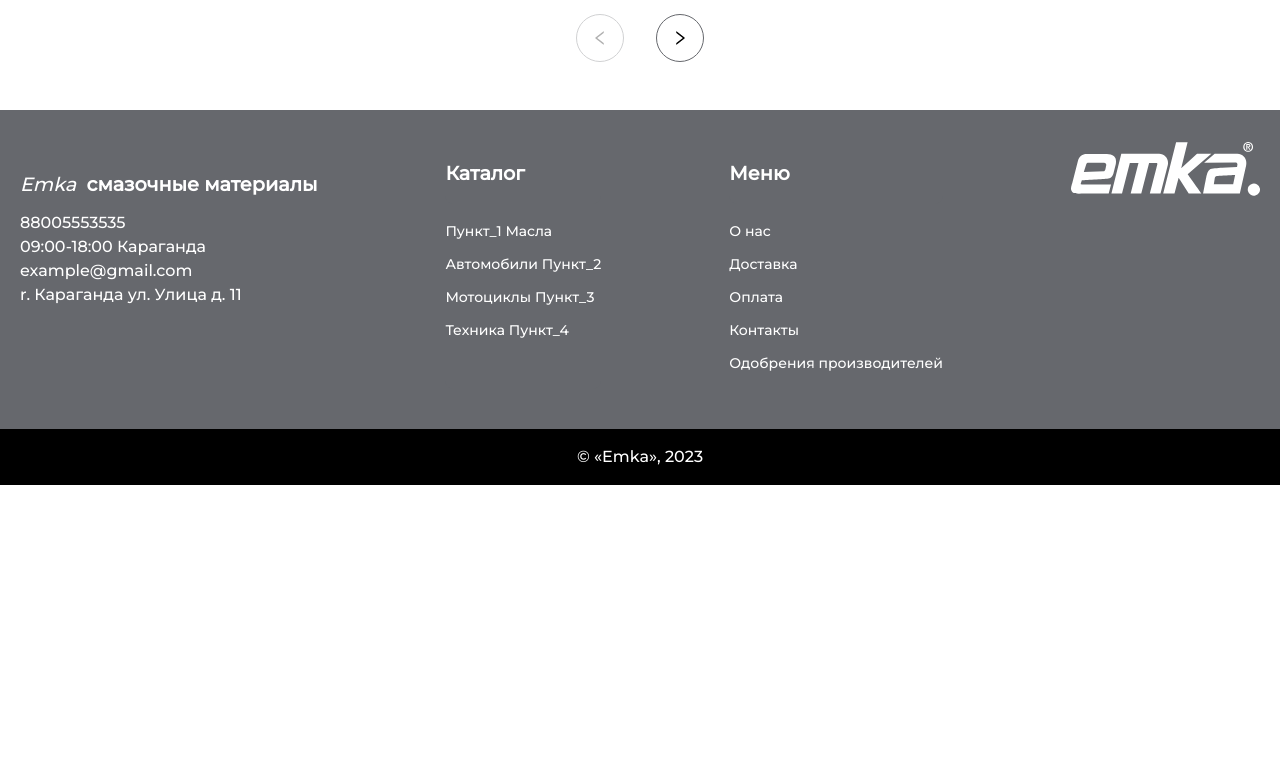
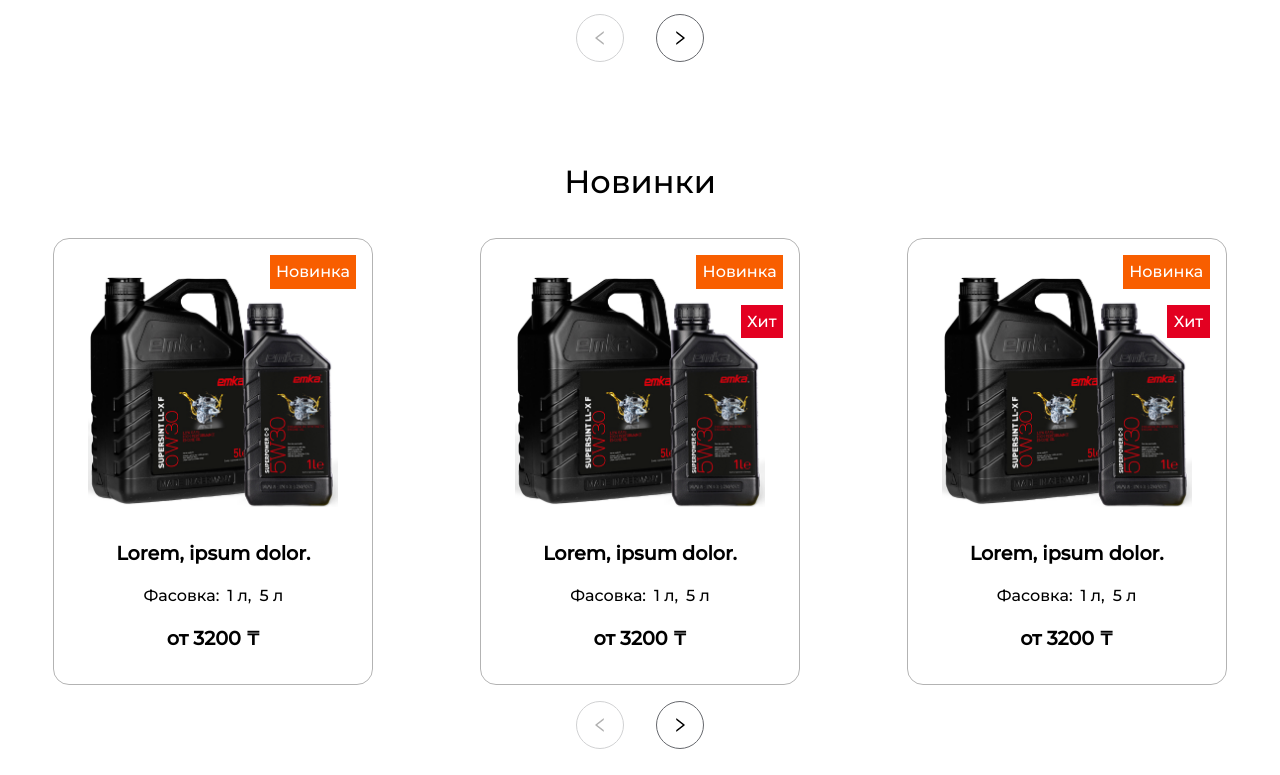
Before and after one commit to OSSemenikhin/oil-front, a Next.js app: page / in a window 1280 px wide. Shown: the part 1665-2440 px from the top of the page. Before the commit the page ends 2150 px from the top, so only its background shows below. Built offline with nearby package versions, Linux system fonts and the light colour scheme.

Commit message:
NewArrivals section created

```diff
--- a/src/pages/index.tsx
+++ b/src/pages/index.tsx
@@ -1,5 +1,6 @@
 import Layout from '../features/Layout';
 import Hero from 'widgets/Hero';
+import NewArrivals from 'widgets/NewArrivals';
 import TopPicks from 'widgets/TopPicks';
 
 export default function Home() {
@@ -7,6 +8,7 @@ export default function Home() {
     <Layout>
       <Hero />
       <TopPicks />
+      <NewArrivals />
     </Layout>
   )
 }
--- /dev/null
+++ b/src/widgets/NewArrivals/index.tsx
@@ -0,0 +1,25 @@
+import CardsCarousel from "features/CardsCarousel";
+import  { TProduct } from 'features/ProductCard';
+
+export default function NewArrivals() {
+  const card: TProduct = {
+    name: 'Lorem, ipsum dolor.',
+    packaging: [1, 5],
+    price: 3200,
+    img: '/img/product/product.png',
+  };
+
+  const slides: TProduct[] = [];
+  for (let i = 0; i < 10; i++) {
+    const newCard = { ...card };
+    newCard.new = true;
+    newCard.hit = Math.random() > 0.5;
+    slides.push(newCard);
+  };
+
+  console.log(slides)
+
+  return (
+    <CardsCarousel cards={slides} type={'product'} title='Новинки'/>
+  );
+}
```
